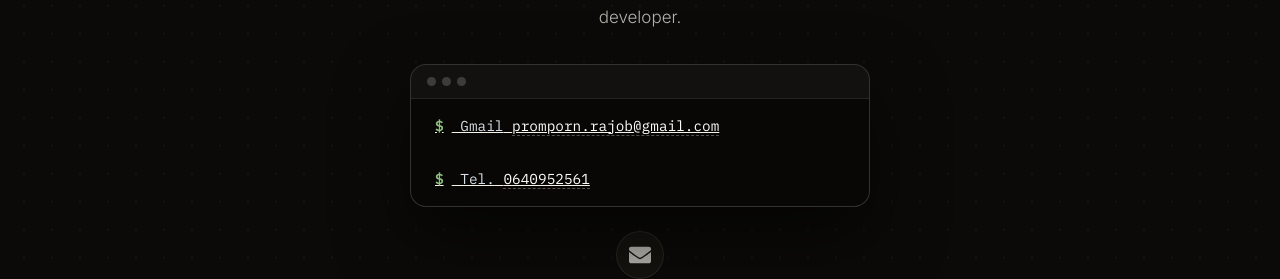
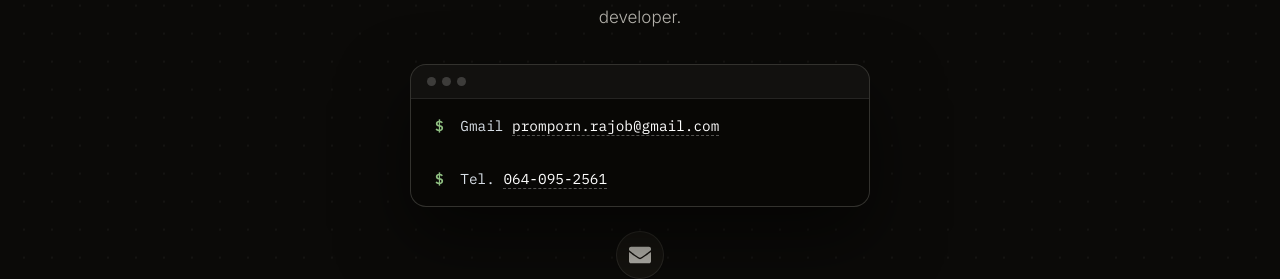
Before and after one commit to promporn25/portfolio-promporn-rangjob, a React (Vite) app: page / in a window 1280 px wide. Shown: the part 5872-6151 px from the top of the page. Built offline with nearby package versions, Linux system fonts and the light colour scheme; a web font is replaced by a local one.

Commit message:
Update ContactSection.jsx

```diff
--- a/src/components/ContactSection.jsx
+++ b/src/components/ContactSection.jsx
@@ -18,8 +18,7 @@ export default function ContactSection() {
           I'm passionate about web development, mobile applications, and UI/UX. I'm currently looking for an internship where I can apply my skills, gain real-world experience, and continue growing as a software developer.
         </p>
 
-        <motion.a
-          href="mailto:promporn25102547@gmail.com"
+        <motion.div
           className="contact-console"
           initial={{ opacity: 0, y: 24, scale: 0.92, filter: "blur(6px)" }}
           whileInView={{ opacity: 1, y: 0, scale: 1, filter: "blur(0px)" }}
@@ -29,20 +28,24 @@ export default function ContactSection() {
           <span className="contact-console-dots" aria-hidden="true">
             <span /><span /><span />
           </span>
-          <span className="contact-console-line">
+
+          {/* Two separate tap targets instead of one big <a> wrapping both
+              lines — on mobile people expect tapping the phone number to
+              dial, not open Mail. */}
+          <a href="mailto:promporn.rajob@gmail.com" className="contact-console-line contact-console-link">
             <span className="contact-console-prompt">$</span> Gmail{" "}
             <span className="contact-console-addr">promporn.rajob@gmail.com</span>
             <span className="contact-console-cursor" aria-hidden="true" />
-          </span>
-           <span className="contact-console-line">
+          </a>
+          <a href="tel:+66640952561" className="contact-console-line contact-console-link">
             <span className="contact-console-prompt">$</span> Tel.{" "}
-            <span className="contact-console-addr">0640952561</span>
+            <span className="contact-console-addr">064-095-2561</span>
             <span className="contact-console-cursor" aria-hidden="true" />
-          </span>
-        </motion.a>
+          </a>
+        </motion.div>
 
         <div className="social-links">
-          <a href="Gmail:promporn.rajob@gmail.com" aria-label="Email">
+          <a href="mailto:promporn.rajob@gmail.com" aria-label="Email">
             <FaEnvelope />
           </a>
         </div>
```
